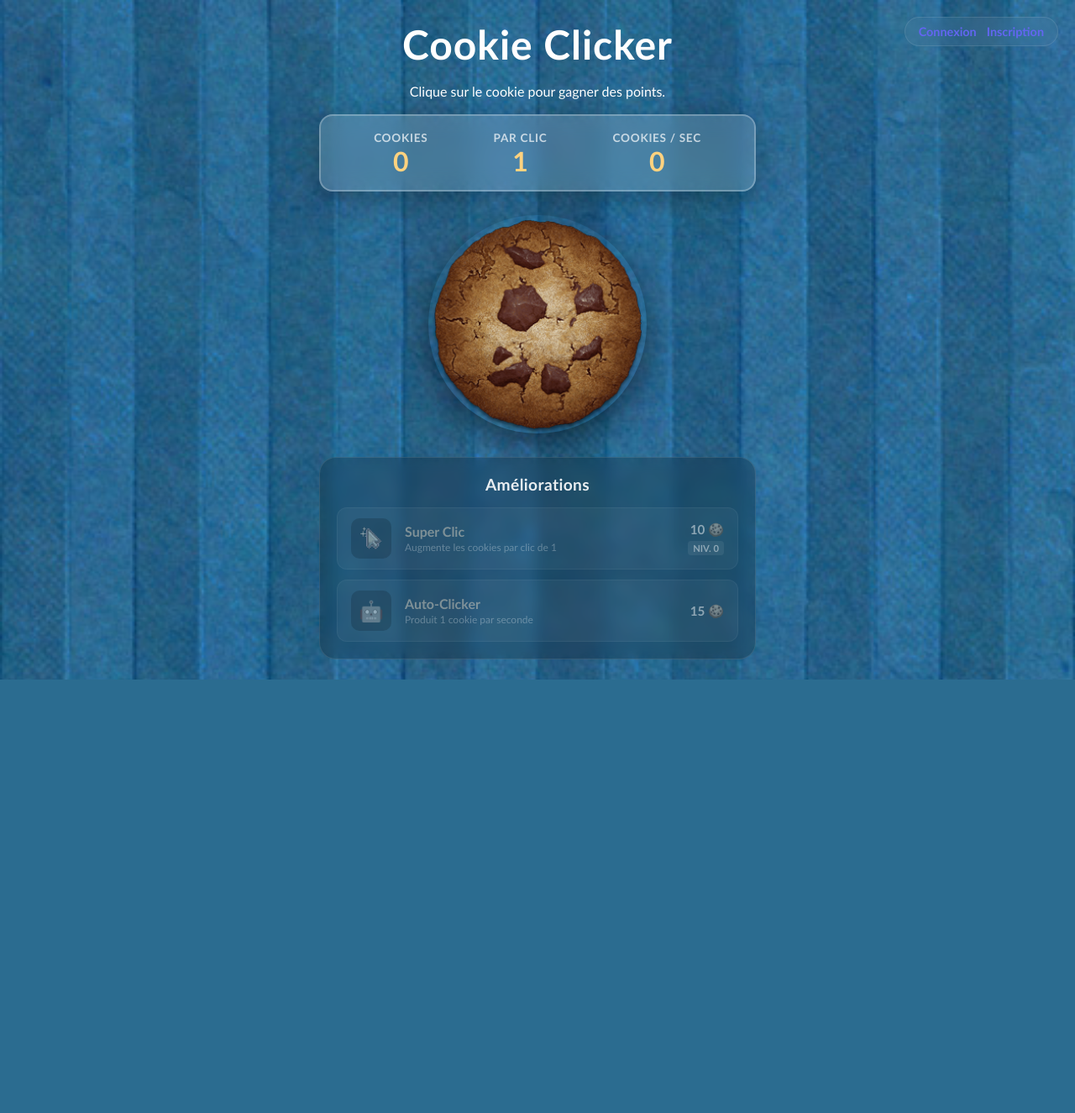
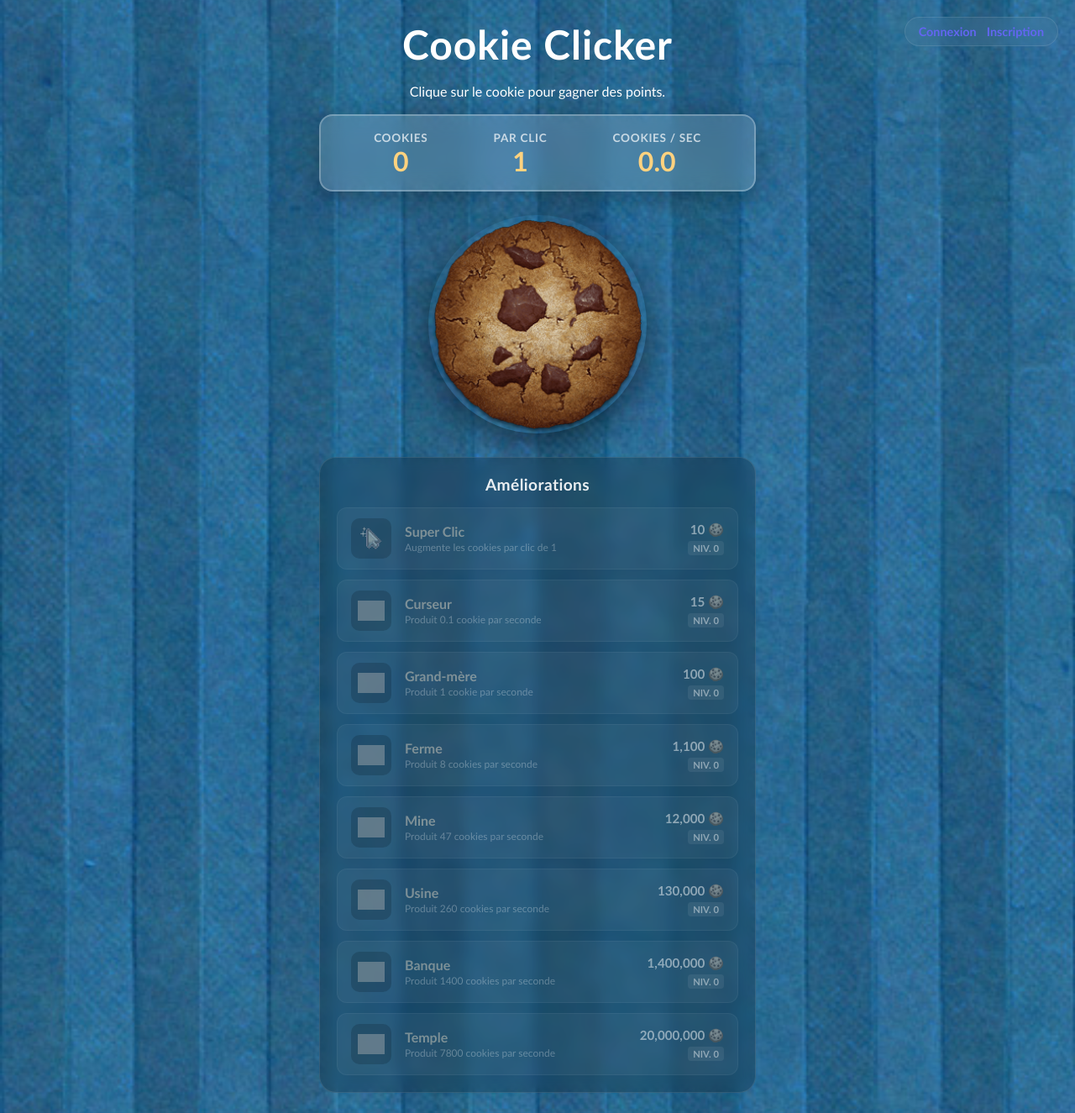
Before and after one commit to Thomas-co1/Thomas-co1-cookie-clicker-TCO-NCA, a Node server app: page / in a window 1280 px wide. Shown: the whole page at 84% size. Before the commit the page ends 809 px from the top, so only its background shows below. Run offline with Node 20, Linux system fonts and the light colour scheme; some libraries are stand-ins or nearby versions; grey boxes are pictures that could not be loaded.

Commit message:
feat(game): merge buildings system with golden cookies multipliers

```diff
--- a/public/javascripts/clicker.js
+++ b/public/javascripts/clicker.js
@@ -1,3 +1,13 @@
+const BUILDINGS = {
+  cursor: { name: 'Curseur', cost: 15, production: 0.1, icon: '/images/cursor-icon.png', desc: 'Produit 0.1 cookie par seconde' },
+  grandma: { name: 'Grand-mère', cost: 100, production: 1, icon: '/images/grandma_icon.png', desc: 'Produit 1 cookie par seconde' },
+  farm: { name: 'Ferme', cost: 1100, production: 8, icon: '/images/farm_icon.png', desc: 'Produit 8 cookies par seconde' },
+  mine: { name: 'Mine', cost: 12000, production: 47, icon: '/images/mine_icon.png', desc: 'Produit 47 cookies par seconde' },
+  factory: { name: 'Usine', cost: 130000, production: 260, icon: '/images/factory_icon.png', desc: 'Produit 260 cookies par seconde' },
+  bank: { name: 'Banque', cost: 1400000, production: 1400, icon: '/images/bank_icon.png', desc: 'Produit 1400 cookies par seconde' },
+  temple: { name: 'Temple', cost: 20000000, production: 7800, icon: '/images/temple_icon.png', desc: 'Produit 7800 cookies par seconde' }
+};
+
 function createGameState() {
   return {
     cookies: 0,
@@ -5,7 +15,16 @@ function createGameState() {
     cookiesPerSecond: 0,
     clickUpgrades: 0,
     multiplier: 1,
-    multiplierTimeLeft: 0
+    multiplierTimeLeft: 0,
+    upgrades: {
+      cursor: 0,
+      grandma: 0,
+      farm: 0,
+      mine: 0,
+      factory: 0,
+      bank: 0,
+      temple: 0
+    }
   };
 }
 
@@ -24,13 +43,40 @@ function toNonNegativeNumber(value, fallback = 0) {
 function normalizeState(state) {
   const baseState = state && typeof state === 'object' ? state : {};
   const clickUpgrades = toNonNegativeNumber(baseState.clickUpgrades, 0);
+  const upgrades = baseState.upgrades || {};
+
+  // Ensure all buildings exist
+  Object.keys(BUILDINGS).forEach(id => {
+    if (upgrades[id] === undefined) {
+      upgrades[id] = 0;
+    } else if (typeof upgrades[id] === 'object' && upgrades[id] !== null) {
+      upgrades[id] = toNonNegativeNumber(upgrades[id].count, 0);
+    } else {
+      upgrades[id] = toNonNegativeNumber(upgrades[id], 0);
+    }
+  });
+
+  // Calculate base CPS from buildings
+  let calculatedCPS = 0;
+  let hasBoughtAnything = false;
+  Object.keys(BUILDINGS).forEach(id => {
+    const count = upgrades[id];
+    if (count > 0) {
+      calculatedCPS += count * BUILDINGS[id].production;
+      hasBoughtAnything = true;
+    }
+  });
+
+  // Fallback for tests if no buildings bought but CPS manually set
+  const baseCPS = hasBoughtAnything ? calculatedCPS : toNonNegativeNumber(baseState.cookiesPerSecond, 0);
 
   return {
     ...baseState,
     cookies: toNonNegativeNumber(baseState.cookies, 0),
     clickUpgrades: clickUpgrades,
+    upgrades: upgrades,
     cookiesPerClick: 1 + clickUpgrades,
-    cookiesPerSecond: toNonNegativeNumber(baseState.cookiesPerSecond, 0),
+    cookiesPerSecond: baseCPS,
     multiplier: Math.max(1, toNonNegativeNumber(baseState.multiplier, 1)),
     multiplierTimeLeft: toNonNegativeNumber(baseState.multiplierTimeLeft, 0)
   };
@@ -38,7 +84,6 @@ function normalizeState(state) {
 
 function clickCookie(state) {
   const safeState = normalizeState(state);
-
   return {
     ...safeState,
     cookies: safeState.cookies + (safeState.cookiesPerClick * safeState.multiplier)
@@ -48,7 +93,6 @@ function clickCookie(state) {
 function addPassiveCookies(state, secondsElapsed) {
   const safeState = normalizeState(state);
   const safeSecondsElapsed = toNonNegativeNumber(secondsElapsed, 0);
-
   return {
     ...safeState,
     cookies: safeState.cookies + (safeState.cookiesPerSecond * safeState.multiplier * safeSecondsElapsed)
@@ -56,19 +100,13 @@ function addPassiveCookies(state, secondsElapsed) {
 }
 
 function canAfford(cookies, cost) {
-  const safeCookies = toNonNegativeNumber(cookies, 0);
-  const safeCost = toNonNegativeNumber(cost, 0);
-  return safeCookies >= safeCost;
+  return toNonNegativeNumber(cookies, 0) >= toNonNegativeNumber(cost, 0);
 }
 
 function spendCookies(state, cost) {
   const safeState = normalizeState(state);
   const safeCost = toNonNegativeNumber(cost, 0);
-
-  if (!canAfford(safeState.cookies, safeCost)) {
-    return safeState;
-  }
-
+  if (!canAfford(safeState.cookies, safeCost)) return safeState;
   return {
     ...safeState,
     cookies: safeState.cookies - safeCost
@@ -76,23 +114,18 @@ function spendCookies(state, cost) {
 }
 
 function getClickUpgradeCost(count) {
-  const safeCount = toNonNegativeNumber(count, 0);
-  return Math.floor(10 * Math.pow(1.5, safeCount));
+  return Math.floor(10 * Math.pow(1.5, toNonNegativeNumber(count, 0)));
 }
 
-function getAutoClickerCost(cps) {
-  const safeCPS = toNonNegativeNumber(cps, 0);
-  return Math.floor(15 * Math.pow(1.15, safeCPS));
+function getBuildingCost(id, count) {
+  const baseCost = BUILDINGS[id] ? BUILDINGS[id].cost : 0;
+  return Math.floor(baseCost * Math.pow(1.15, toNonNegativeNumber(count, 0)));
 }
 
 function buyClickUpgrade(state) {
   const safeState = normalizeState(state);
   const cost = getClickUpgradeCost(safeState.clickUpgrades);
-
-  if (!canAfford(safeState.cookies, cost)) {
-    return safeState;
-  }
-
+  if (!canAfford(safeState.cookies, cost)) return safeState;
   const newState = spendCookies(safeState, cost);
   return {
     ...newState,
@@ -101,37 +134,31 @@ function buyClickUpgrade(state) {
   };
 }
 
-function buyAutoClicker(state) {
+function buyBuilding(state, id) {
   const safeState = normalizeState(state);
-  const cost = getAutoClickerCost(state.cookiesPerSecond);
-
-  if (!canAfford(safeState.cookies, cost)) {
-    return safeState;
-  }
-
+  if (!BUILDINGS[id]) return safeState;
+  const cost = getBuildingCost(id, safeState.upgrades[id]);
+  if (!canAfford(safeState.cookies, cost)) return safeState;
   const newState = spendCookies(safeState, cost);
-  return {
-    ...newState,
-    cookiesPerSecond: newState.cookiesPerSecond + 1
-  };
+  newState.upgrades[id] += 1;
+  return normalizeState(newState); // Re-calculate CPS
 }
 
 function getCookiesPerSecond(upgrades) {
-  if (!upgrades || typeof upgrades !== 'object') {
-    return 0;
-  }
-
-  return Object.values(upgrades).reduce((total, upgrade) => {
-    if (!upgrade || typeof upgrade !== 'object') {
-      return total;
+  if (!upgrades || typeof upgrades !== 'object') return 0;
+  return Object.keys(upgrades).reduce((total, id) => {
+    const entry = upgrades[id];
+    if (!entry) return total;
+    if (typeof entry === 'object') {
+      return total + (toNonNegativeNumber(entry.count, 0) * toNonNegativeNumber(entry.production, 0));
     }
-    const count = toNonNegativeNumber(upgrade.count, 0);
-    const production = toNonNegativeNumber(upgrade.production, 0);
-    return total + (count * production);
+    const production = BUILDINGS[id] ? BUILDINGS[id].production : 0;
+    return total + (toNonNegativeNumber(entry, 0) * production);
   }, 0);
 }
 
 const clickerApi = {
+  BUILDINGS,
   createGameState,
   clickCookie,
   addPassiveCookies,
@@ -139,9 +166,9 @@ const clickerApi = {
   spendCookies,
   getCookiesPerSecond,
   getClickUpgradeCost,
-  getAutoClickerCost,
+  getBuildingCost,
   buyClickUpgrade,
-  buyAutoClicker,
+  buyBuilding,
   normalizeState
 };
 
@@ -157,50 +184,24 @@ if (typeof window !== 'undefined') {
     const cookieCount = document.getElementById('cookie-count');
     const cpsDisplay = document.getElementById('cps-count');
     const cookiesPerClickDisplay = document.getElementById('cookies-per-click');
-
-    const upgradeClickBtn = document.getElementById('upgrade-click');
-    const upgradeClickCost = document.getElementById('upgrade-click-cost');
-    const upgradeClickCount = document.getElementById('upgrade-click-count');
-
-    const buyAutoClickerBtn = document.getElementById('buy-autoclicker');
-    const autoClickerPrice = document.getElementById('autoclicker-price');
-
     const multiplierIndicator = document.getElementById('multiplier-indicator');
     const multiplierValue = document.getElementById('multiplier-value');
     const multiplierTime = document.getElementById('multiplier-time');
 
-    if (!cookieButton || !cookieCount) {
-      return;
-    }
+    if (!cookieButton || !cookieCount) return;
 
     let state = createGameState();
 
     const updateUI = () => {
       cookieCount.textContent = Math.floor(state.cookies).toLocaleString();
+      if (cpsDisplay) cpsDisplay.textContent = (state.cookiesPerSecond * state.multiplier).toFixed(1).toLocaleString();
+      if (cookiesPerClickDisplay) cookiesPerClickDisplay.textContent = state.cookiesPerClick * state.multiplier;
 
-      if (cpsDisplay) {
-        cpsDisplay.textContent = (state.cookiesPerSecond * state.multiplier).toLocaleString();
-      }
-
-      if (cookiesPerClickDisplay) {
-        cookiesPerClickDisplay.textContent = state.cookiesPerClick * state.multiplier;
-      }
-
-      // Update Click Upgrade UI
-      if (upgradeClickCost) {
-        const cost = getClickUpgradeCost(state.clickUpgrades);
-        upgradeClickCost.textContent = cost.toLocaleString();
-        if (upgradeClickBtn) upgradeClickBtn.disabled = !canAfford(state.cookies, cost);
-      }
-      if (upgradeClickCount) {
-        upgradeClickCount.textContent = state.clickUpgrades;
-      }
-
-      // Update Auto-Clicker UI
-      if (autoClickerPrice) {
-        const cost = getAutoClickerCost(state.cookiesPerSecond);
-        autoClickerPrice.textContent = cost.toLocaleString();
-        if (buyAutoClickerBtn) buyAutoClickerBtn.disabled = !canAfford(state.cookies, cost);
+      // Golden Cookie (Temple milestone image swap)
+      if (state.upgrades.temple > 0) {
+        cookieButton.style.backgroundImage = "url('/images/golden.png')";
+      } else {
+        cookieButton.style.backgroundImage = "";
       }
 
       // Multiplier UI
@@ -211,67 +212,67 @@ if (typeof window !== 'undefined') {
       } else {
         multiplierIndicator.style.display = 'none';
       }
+
+      // Click Upgrade UI
+      const upgradeClickBtn = document.getElementById('upgrade-click');
+      const upgradeClickCost = document.getElementById('upgrade-click-cost');
+      const upgradeClickCount = document.getElementById('upgrade-click-count');
+      if (upgradeClickCost) {
+        const cost = getClickUpgradeCost(state.clickUpgrades);
+        upgradeClickCost.textContent = cost.toLocaleString();
+        if (upgradeClickBtn) upgradeClickBtn.disabled = !canAfford(state.cookies, cost);
+      }
+      if (upgradeClickCount) upgradeClickCount.textContent = state.clickUpgrades;
+
+      // Buildings UI
+      Object.keys(BUILDINGS).forEach(id => {
+        const btn = document.getElementById(`buy-${id}`);
+        const costEl = document.getElementById(`${id}-price`);
+        const countEl = document.getElementById(`${id}-count`);
+        if (costEl) {
+          const cost = getBuildingCost(id, state.upgrades[id]);
+          costEl.textContent = cost.toLocaleString();
+          if (btn) btn.disabled = !canAfford(state.cookies, cost);
+        }
+        if (countEl) countEl.textContent = state.upgrades[id];
+      });
     };
 
     const spawnGoldenCookie = () => {
       const golden = document.createElement('div');
       golden.className = 'golden-cookie';
-
-      // Random position (padding of 100px)
       const x = Math.random() * (window.innerWidth - 200) + 100;
       const y = Math.random() * (window.innerHeight - 200) + 100;
-
       golden.style.left = `${x}px`;
       golden.style.top = `${y}px`;
-
       golden.addEventListener('click', () => {
         const factors = [2, 5, 7, 10];
-        const factor = factors[Math.floor(Math.random() * factors.length)];
-        const duration = 15; // 15 seconds
-
-        state.multiplier = factor;
-        state.multiplierTimeLeft = duration;
-
+        state.multiplier = factors[Math.floor(Math.random() * factors.length)];
+        state.multiplierTimeLeft = 15;
         golden.remove();
         updateUI();
       });
-
       document.body.appendChild(golden);
-
-      // Remove after 10 seconds if not clicked
-      setTimeout(() => {
-        if (golden.parentElement) {
-          golden.style.opacity = '0';
-          setTimeout(() => golden.remove(), 500);
-        }
-      }, 10000);
+      setTimeout(() => { if (golden.parentElement) { golden.style.opacity = '0'; setTimeout(() => golden.remove(), 500); } }, 10000);
     };
 
-    // Spawn golden cookie every 30 to 90 seconds
     const scheduleNextGolden = () => {
-      const delay = Math.random() * 60000 + 30000;
-      setTimeout(() => {
-        spawnGoldenCookie();
-        scheduleNextGolden();
-      }, delay);
+      setTimeout(() => { spawnGoldenCookie(); scheduleNextGolden(); }, Math.random() * 60000 + 30000);
     };
     scheduleNextGolden();
 
-    // Fetch initial score
     fetch('/users/score')
       .then(res => res.ok ? res.json() : null)
       .then(data => {
         if (data) {
           state.cookies = data.score;
           state.clickUpgrades = data.clickUpgrades || 0;
-          state.cookiesPerSecond = data.cookiesPerSecond || 0;
+          state.upgrades = data.upgrades || state.upgrades;
           state = normalizeState(state);
           updateUI();
         }
       })
-      .catch(err => console.error('Erreur lors du chargement du score:', err));
-
-    updateUI();
+      .catch(err => console.error('Erreur score:', err));
 
     const saveScore = () => {
       fetch('/users/score', {
@@ -280,56 +281,42 @@ if (typeof window !== 'undefined') {
         body: JSON.stringify({
           score: state.cookies,
           clickUpgrades: state.clickUpgrades,
-          cookiesPerSecond: state.cookiesPerSecond
+          cookiesPerSecond: state.cookiesPerSecond,
+          upgrades: state.upgrades
         })
-      }).catch(err => console.error('Erreur lors de la sauvegarde du score:', err));
+      }).catch(err => console.error('Erreur sauvegarde:', err));
     };
 
-    cookieButton.addEventListener('click', () => {
-      state = clickCookie(state);
-      updateUI();
-    });
+    cookieButton.addEventListener('click', () => { state = clickCookie(state); updateUI(); });
 
-    if (upgradeClickBtn) {
-      upgradeClickBtn.addEventListener('click', () => {
+    document.addEventListener('click', (e) => {
+      const btn = e.target.closest('.buy-building');
+      if (btn) {
+        state = buyBuilding(state, btn.dataset.buildingId);
+        updateUI();
+        saveScore();
+      }
+      const clickBtn = e.target.closest('#upgrade-click');
+      if (clickBtn) {
         state = buyClickUpgrade(state);
         updateUI();
         saveScore();
-      });
-    }
+      }
+    });
 
-    if (buyAutoClickerBtn) {
-      buyAutoClickerBtn.addEventListener('click', () => {
-        state = buyAutoClicker(state);
-        updateUI();
-        saveScore();
-      });
-    }
-
-    // Main loop (100ms)
     setInterval(() => {
       let changed = false;
-
-      // Passive production
-      if (state.cookiesPerSecond > 0) {
-        state.cookies += (state.cookiesPerSecond * state.multiplier) / 10;
+      if (state.cookiesPerSecond > 0) { state.cookies += (state.cookiesPerSecond * state.multiplier) / 10; changed = true; }
+      if (state.multiplierTimeLeft > 0) {
+        state.multiplierTimeLeft -= 0.1;
+        if (state.multiplierTimeLeft <= 0) { state.multiplier = 1; state.multiplierTimeLeft = 0; }
         changed = true;
       }
-
-      // Multiplier countdown
-      if (state.multiplierTimeLeft > 0) {
-        state.multiplierTimeLeft -= 0.1;
-        if (state.multiplierTimeLeft <= 0) {
-          state.multiplier = 1;
-          state.multiplierTimeLeft = 0;
-        }
-        changed = true;
-      }
-
       if (changed) updateUI();
     }, 100);
 
     setInterval(saveScore, 10000);
     window.addEventListener('beforeunload', saveScore);
+    updateUI();
   });
 }
--- a/views/index.ejs
+++ b/views/index.ejs
@@ -113,17 +113,108 @@
             </div>
           </button>
 
-          <!-- Auto Clicker Upgrade -->
-          <button id="buy-autoclicker" class="upgrade-item" type="button">
+          <!-- Cursor -->
+          <button id="buy-cursor" class="upgrade-item buy-building" type="button" data-building-id="cursor">
             <div class="upgrade-icon-container">
-              <span style="font-size: 24px;">🤖</span>
+              <img src="/images/cursor-icon.png" alt="Cursor" class="upgrade-icon">
             </div>
             <div class="upgrade-info">
-              <span class="upgrade-name">Auto-Clicker</span>
+              <span class="upgrade-name">Curseur</span>
+              <span class="upgrade-desc">Produit 0.1 cookie par seconde</span>
+            </div>
+            <div class="upgrade-meta">
+              <span class="upgrade-cost"><span id="cursor-price">15</span> 🍪</span>
+              <span class="upgrade-count">Niv. <span id="cursor-count">0</span></span>
+            </div>
+          </button>
+
+          <!-- Grandma -->
+          <button id="buy-grandma" class="upgrade-item buy-building" type="button" data-building-id="grandma">
+            <div class="upgrade-icon-container">
+              <img src="/images/grandma_icon.png" alt="Grandma" class="upgrade-icon">
+            </div>
+            <div class="upgrade-info">
+              <span class="upgrade-name">Grand-mère</span>
               <span class="upgrade-desc">Produit 1 cookie par seconde</span>
             </div>
             <div class="upgrade-meta">
-              <span class="upgrade-cost"><span id="autoclicker-price">15</span> 🍪</span>
+              <span class="upgrade-cost"><span id="grandma-price">100</span> 🍪</span>
+              <span class="upgrade-count">Niv. <span id="grandma-count">0</span></span>
+            </div>
+          </button>
+
+          <!-- Farm -->
+          <button id="buy-farm" class="upgrade-item buy-building" type="button" data-building-id="farm">
+            <div class="upgrade-icon-container">
+              <img src="/images/farm_icon.png" alt="Farm" class="upgrade-icon">
+            </div>
+            <div class="upgrade-info">
+              <span class="upgrade-name">Ferme</span>
+              <span class="upgrade-desc">Produit 8 cookies par seconde</span>
+            </div>
+            <div class="upgrade-meta">
+              <span class="upgrade-cost"><span id="farm-price">1100</span> 🍪</span>
+              <span class="upgrade-count">Niv. <span id="farm-count">0</span></span>
+            </div>
+          </button>
+
+          <!-- Mine -->
+          <button id="buy-mine" class="upgrade-item buy-building" type="button" data-building-id="mine">
+            <div class="upgrade-icon-container">
+              <img src="/images/mine_icon.png" alt="Mine" class="upgrade-icon">
+            </div>
+            <div class="upgrade-info">
+              <span class="upgrade-name">Mine</span>
+              <span class="upgrade-desc">Produit 47 cookies par seconde</span>
+            </div>
+            <div class="upgrade-meta">
+              <span class="upgrade-cost"><span id="mine-price">12000</span> 🍪</span>
+              <span class="upgrade-count">Niv. <span id="mine-count">0</span></span>
+            </div>
+          </button>
+
+          <!-- Factory -->
+          <button id="buy-factory" class="upgrade-item buy-building" type="button" data-building-id="factory">
+            <div class="upgrade-icon-container">
+              <img src="/images/factory_icon.png" alt="Factory" class="upgrade-icon">
+            </div>
+            <div class="upgrade-info">
+              <span class="upgrade-name">Usine</span>
+              <span class="upgrade-desc">Produit 260 cookies par seconde</span>
+            </div>
+            <div class="upgrade-meta">
+              <span class="upgrade-cost"><span id="factory-price">130000</span> 🍪</span>
+              <span class="upgrade-count">Niv. <span id="factory-count">0</span></span>
+            </div>
+          </button>
+
+          <!-- Bank -->
+          <button id="buy-bank" class="upgrade-item buy-building" type="button" data-building-id="bank">
+            <div class="upgrade-icon-container">
+              <img src="/images/bank_icon.png" alt="Bank" class="upgrade-icon">
+            </div>
+            <div class="upgrade-info">
+              <span class="upgrade-name">Banque</span>
+              <span class="upgrade-desc">Produit 1400 cookies par seconde</span>
+            </div>
+            <div class="upgrade-meta">
+              <span class="upgrade-cost"><span id="bank-price">1400000</span> 🍪</span>
+              <span class="upgrade-count">Niv. <span id="bank-count">0</span></span>
+            </div>
+          </button>
+
+          <!-- Temple -->
+          <button id="buy-temple" class="upgrade-item buy-building" type="button" data-building-id="temple">
+            <div class="upgrade-icon-container">
+              <img src="/images/temple_icon.png" alt="Temple" class="upgrade-icon">
+            </div>
+            <div class="upgrade-info">
+              <span class="upgrade-name">Temple</span>
+              <span class="upgrade-desc">Produit 7800 cookies par seconde</span>
+            </div>
+            <div class="upgrade-meta">
+              <span class="upgrade-cost"><span id="temple-price">20000000</span> 🍪</span>
+              <span class="upgrade-count">Niv. <span id="temple-count">0</span></span>
             </div>
           </button>
         </div>
```
